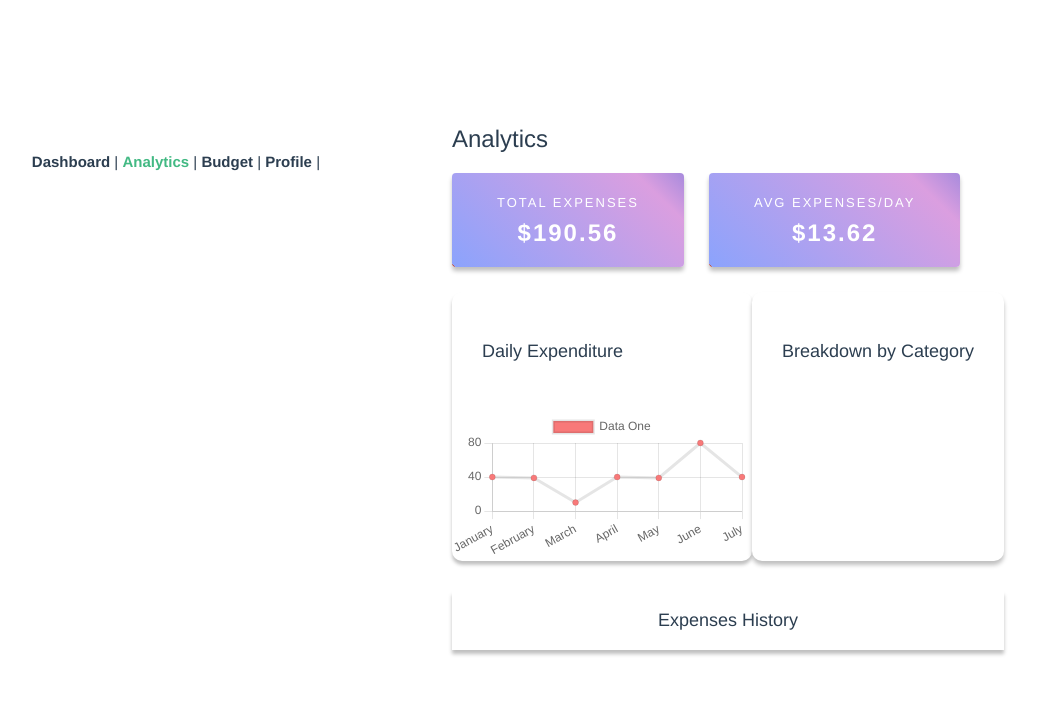
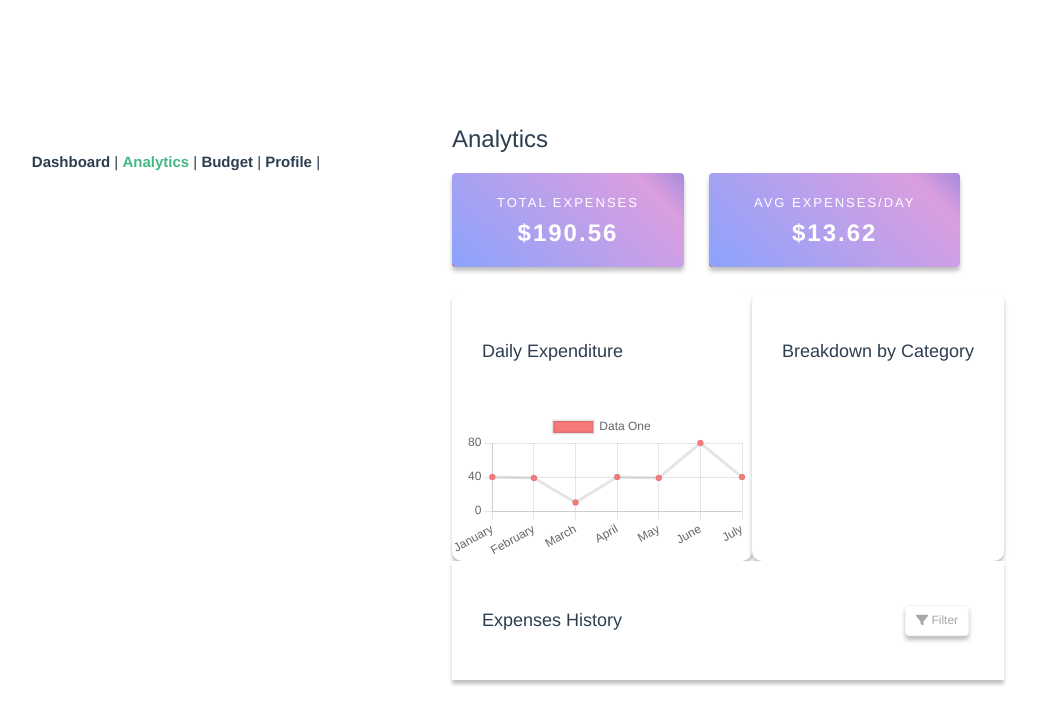
Before and after one commit to BT3103AppDev1/l1-final-project-group-21, a Vue app in the folder project-budgety/: page /analytics in a window 1280 px wide. Shown: the top 724 px of the page, without its empty margins (188-1225 px from the left). Built offline with nearby package versions, Linux system fonts and the light colour scheme.

Commit message:
Add filter button

```diff
--- a/project-budgety/package.json
+++ b/project-budgety/package.json
@@ -8,6 +8,11 @@
     "preview": "vite preview"
   },
   "dependencies": {
+    "@fortawesome/fontawesome-svg-core": "^6.3.0",
+    "@fortawesome/free-brands-svg-icons": "^6.3.0",
+    "@fortawesome/free-regular-svg-icons": "^6.3.0",
+    "@fortawesome/free-solid-svg-icons": "^6.3.0",
+    "@fortawesome/vue-fontawesome": "^3.0.3",
     "chart.js": "^4.2.1",
     "vue": "^3.2.47",
     "vue-chartjs": "^5.2.0",
--- a/project-budgety/src/main.js
+++ b/project-budgety/src/main.js
@@ -1,7 +1,18 @@
 import { createApp } from 'vue'
 import App from './App.vue'
 import router from './router/index.js'
-
 import './assets/main.css'
 
-createApp(App).use(router).mount('#app')
+// import fontawesome component
+import { FontAwesomeIcon } from '@fortawesome/vue-fontawesome'
+/* import the fontawesome core */
+import { library } from '@fortawesome/fontawesome-svg-core'
+/* import all solid icons */
+import { fas} from '@fortawesome/free-solid-svg-icons'
+/* add icons to the library */
+library.add(fas);
+
+createApp(App)
+.component('fa', FontAwesomeIcon)
+.use(router)
+.mount('#app')
--- a/project-budgety/src/views/Analytics.vue
+++ b/project-budgety/src/views/Analytics.vue
@@ -5,10 +5,12 @@
         <div class="expense-boxes">
             <div class="expense-box">
                 <div class="expense-box-header">TOTAL EXPENSES</div>
+                <!-- change to {{ }} thing -->
                 <div class="expense-value">$190.56</div>
             </div>
             <div class="expense-box">
                 <div class="expense-box-header">AVG EXPENSES/DAY</div>
+                <!-- change to {{ }} thing -->
                 <div class="expense-value">$13.62</div>
             </div>
         </div>
@@ -28,6 +30,17 @@
     <div class="section3">
         <div class="top-line">
             <div class="font-18">Expenses History</div>
+            <div class="filter-btn-wrapper">
+              <div class="filter-btn">
+                <fa icon="filter" />
+                Filter
+              </div>
+            </div>
+
+
+
+
+
             <!-- add button -->
         </div>
     </div>
@@ -139,4 +152,29 @@ root {
   box-shadow: 0px 3.68519px 3.68519px rgba(0, 0, 0, 0.25);
 }
 
+.top-line {
+  display: flex;
+  justify-content: space-between;
+  align-items: center;
+}
+
+.filter-btn { /* possibly for all buttons */
+  align-items: center;
+  background-color: #FFFFFF;
+  border: 0.5px solid #F4F4F4;
+  box-shadow: 0px 4px 4px rgba(0, 0, 0, 0.25);
+  border-radius: 4px;
+  padding: 5px 10px 5px 10px;
+  margin-right: 35px;
+  font-weight: 500;
+  font-size: 12px;
+  color: #ABA6A6;
+  /* font-weight: var(--font-medium); */
+}
+
+.filter-btn:hover {
+  background-color: #F2F2F2;
+  cursor: pointer;
+}
+
 </style>
```
Also changed, not shown: 1 other file (tests, documents, lock files or other folders).
